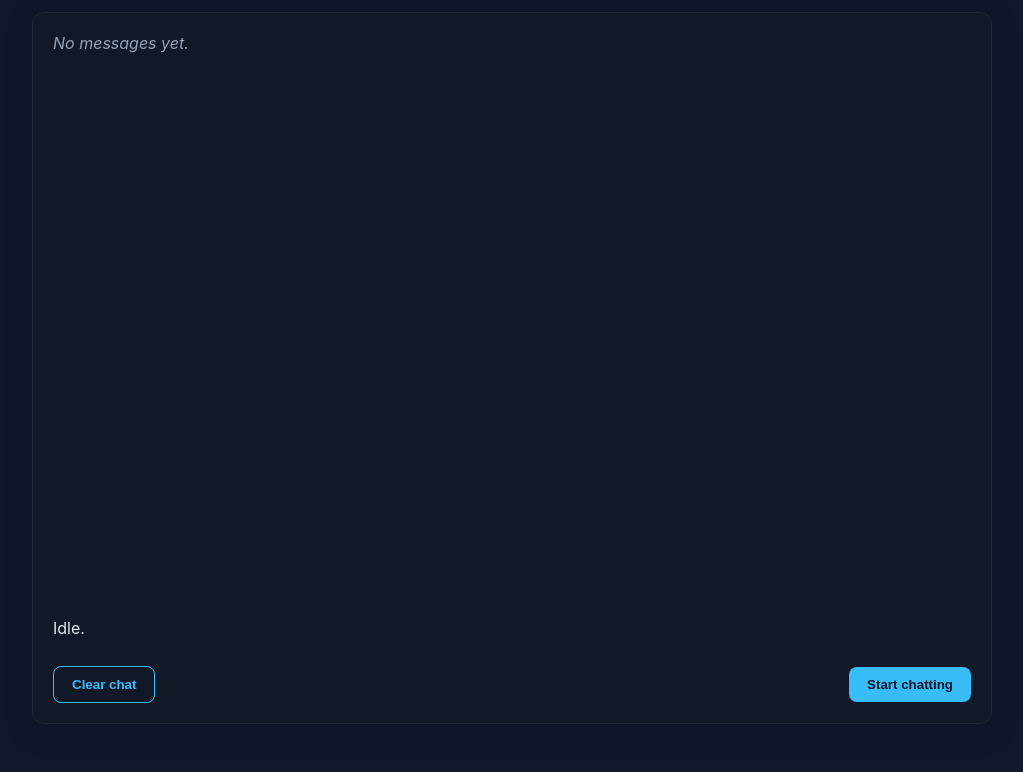
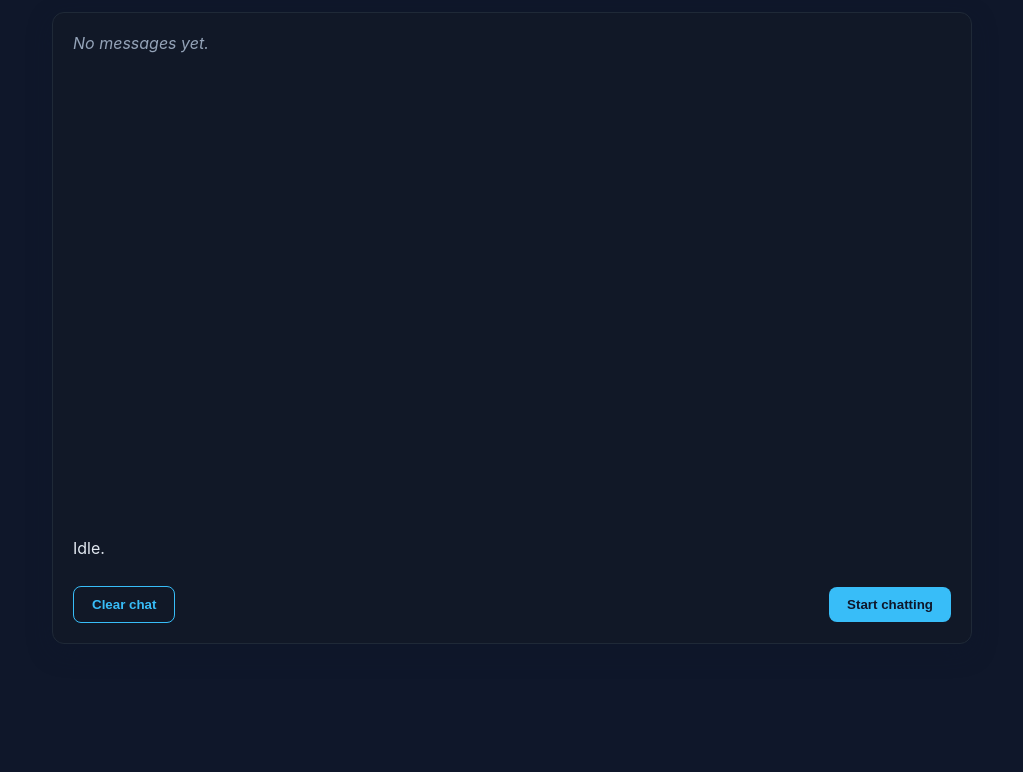
Before and after one commit to Jay4242/Qwen3-TTS_Scripts, a website: page nodejs/public/index.html in a window 1280 px wide. Shown: the part 108-880 px from the top of the page, without its empty margins (128-1151 px from the left). After the commit the page ends 800 px from the top, so only its background shows below. Drawn offline with Linux system fonts and the light colour scheme; no server answers.

Commit message:
Update styles.css

```diff
--- a/nodejs/public/styles.css
+++ b/nodejs/public/styles.css
@@ -21,12 +21,14 @@ body {
 .container {
   max-width: 960px;
   margin: 0 auto;
-  padding: 32px 20px 48px;
+  padding: calc(32px + env(safe-area-inset-top)) 20px
+    calc(48px + env(safe-area-inset-bottom));
   display: flex;
   flex-direction: column;
   gap: 20px;
-  height: 100vh;
+  height: 100dvh;
   min-height: 0;
+  box-sizing: border-box;
 }
 
 header h1 {
```
